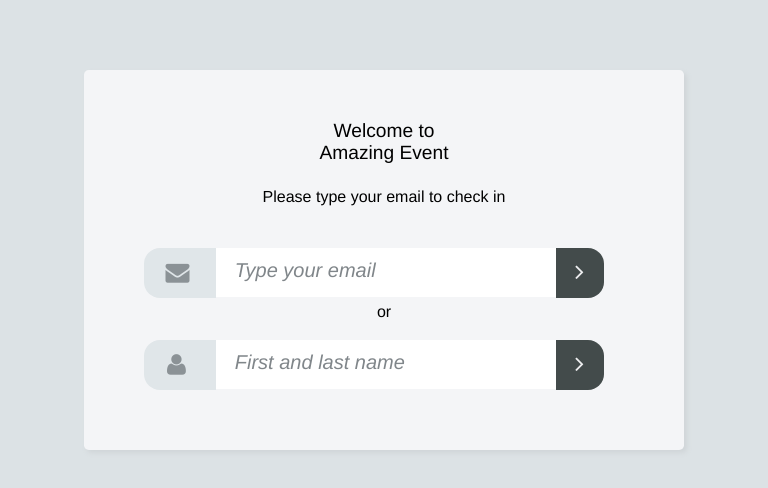
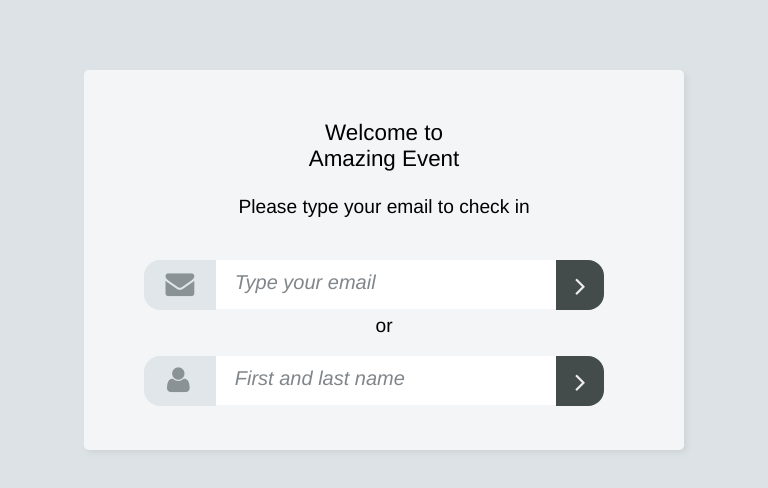
Before and after one commit to RitaMorais/check_in, a plain HTML site: page index.html in a window 768 px wide. Drawn offline with Linux system fonts and the light colour scheme.

Commit message:
no message

```diff
--- a/checkin.css
+++ b/checkin.css
@@ -17,7 +17,7 @@ body {
 h3, h2, p {
 	text-align: center;
   	font-family: "Helvetica Neue";
-  	font-size: 1.2em;
+  	font-size: 1.4em;
   	margin: 0px;
   }
 
@@ -34,7 +34,7 @@ h3 {
 
 p {
   	font-weight: 200;
-  	font-size: 1em;
+  	font-size: 1.2em;
   	padding-top: 5%;
   	padding-bottom: 5%;
 
@@ -100,18 +100,18 @@ p {
 
 .fa-envelope{
     position:relative;
-    top:25%;
+    top:20%;
     left:30%;
     color: #8b9296;
-    font-size: 1.5em  !important;
+    font-size: 1.8em  !important;
 }
 
 .fa-user{
     position:relative;
-    top:25%;
+    top:20%;
     left:32%;
     color: #8b9296;
-    font-size: 1.5em  !important;
+    font-size: 1.8em  !important;
 }
 
 .fa-angle-right{
@@ -119,7 +119,7 @@ p {
     top:23%;
     left:40%;
     color: #eeeef0;
-    font-size: 1.5em  !important;
+    font-size: 1.8em  !important;
 }
 
 input:focus {
--- a/responsive.css
+++ b/responsive.css
@@ -114,7 +114,7 @@ p {
 }
 
 h3, h2, p {
-  	font-size: 2.5em;
+  	font-size: 1.8em;
   }
 
 h2 {
@@ -125,7 +125,7 @@ h2 {
 
 
 p {
-  	font-size: 2em;
+  	font-size: 1.6em;
   	margin-top: 2%;
   	padding-bottom: 5%;
 	padding-top: 5%;
```
